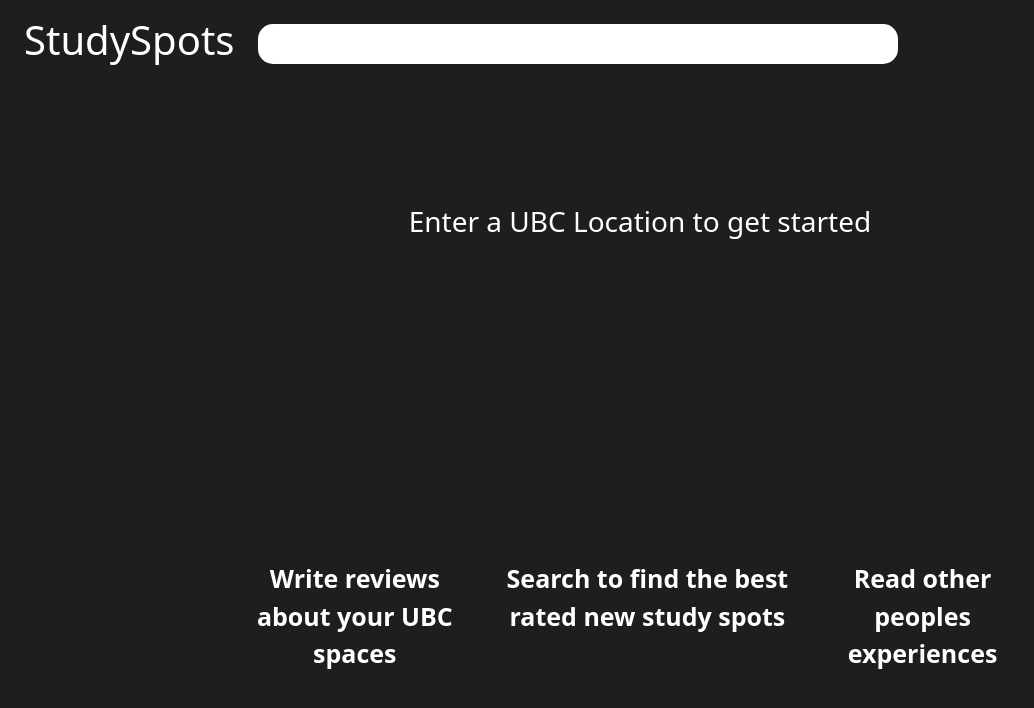
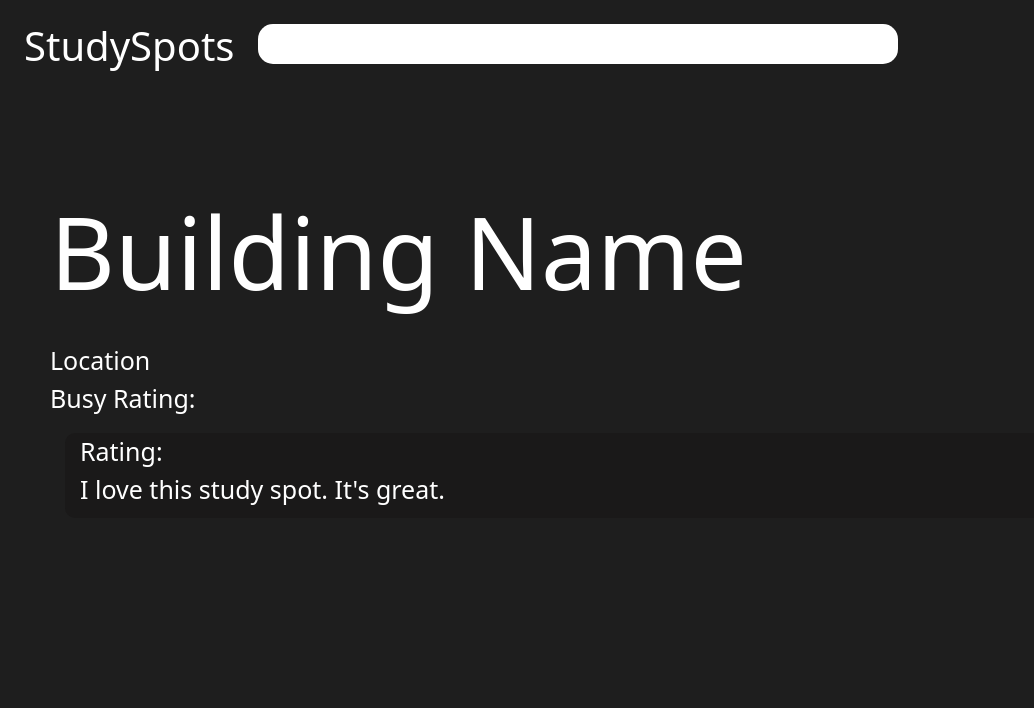
Before and after one commit to ndlee221/StudySpot, a React (Create React App) app in the folder frontend/: page / in a window 1280 px wide. Shown: the top 708 px of the page, without its empty margins (0-1034 px from the left). Built offline with nearby package versions, Linux system fonts and the light colour scheme.

Commit message:
edited building view

```diff
--- a/frontend/src/App.css
+++ b/frontend/src/App.css
@@ -8,9 +8,7 @@ body {
   height: 100%;
 }
 
-.card-container {
-  color: black;
-}
+
 
 .navbar-container {
   position: relative;
@@ -51,10 +49,15 @@ body {
 .location:hover {
   opacity: 50%;
   color: white;
+  cursor: pointer;
+
 }
 
 .card-container {
-  width: 50%;
+  background-color: #1a1919;
+  border-radius: 10px;
+  margin-right: 100px;
+  margin-left: 15px;
 }
 
 .about {
@@ -81,7 +84,16 @@ body {
   top: 100px;
 }
 
-.title {}
+.title {
+  color: white;
+  text-decoration: none;
+}
+
+.title:hover {
+  color: white;
+
+  cursor: pointer;
+}
 
 .name-container {
   position: relative;
@@ -94,8 +106,10 @@ body {
   font-size: 100px;
 }
 
-.card {
-  color: black;
+.card1 {
+  text-align: left;
+  padding-left: 15px;
+  padding-bottom: 10px;
 }
 
 @font-face {
--- a/frontend/src/App.js
+++ b/frontend/src/App.js
@@ -10,7 +10,7 @@ import { useEffect, useState } from 'react';
 
 
 function App() {
-  const [home, setHome] = useState(true);
+  const [home, setHome] = useState(false);
   return (
     <div>
     <script src="https://cdn.jsdelivr.net/npm/react/umd/react.production.min.js" crossorigin></script>
--- a/frontend/src/components/Spot.js
+++ b/frontend/src/components/Spot.js
@@ -5,9 +5,16 @@ import 'bootstrap/dist/css/bootstrap.min.css';
 function Spot({ setHome }) {
 
     const createCards =
-        <Card style={{ width: '18rem' }} className="card">
-            <Card.Text >test</Card.Text>
-        </Card>
+        <div>
+            <div className="card1">
+                <div>
+                    Rating:
+                </div>
+                <div>
+                    I love this study spot. It's great.
+                </div>
+            </div>
+        </div>
 
 
 
@@ -15,9 +22,9 @@ function Spot({ setHome }) {
         <div>
             <div className="d-flex">
                 <div className="d-flex ">
-                    <h3 className='mt-3 mx-4 title fs-1'>
+                    <a className='mt-3 mx-4 title fs-1' onClick={() => setHome(true)}>
                         StudySpots
-                    </h3>
+                    </a>
                 </div>
                 <div className="navbar-container">
                     <div className="bar mt-4">
```
